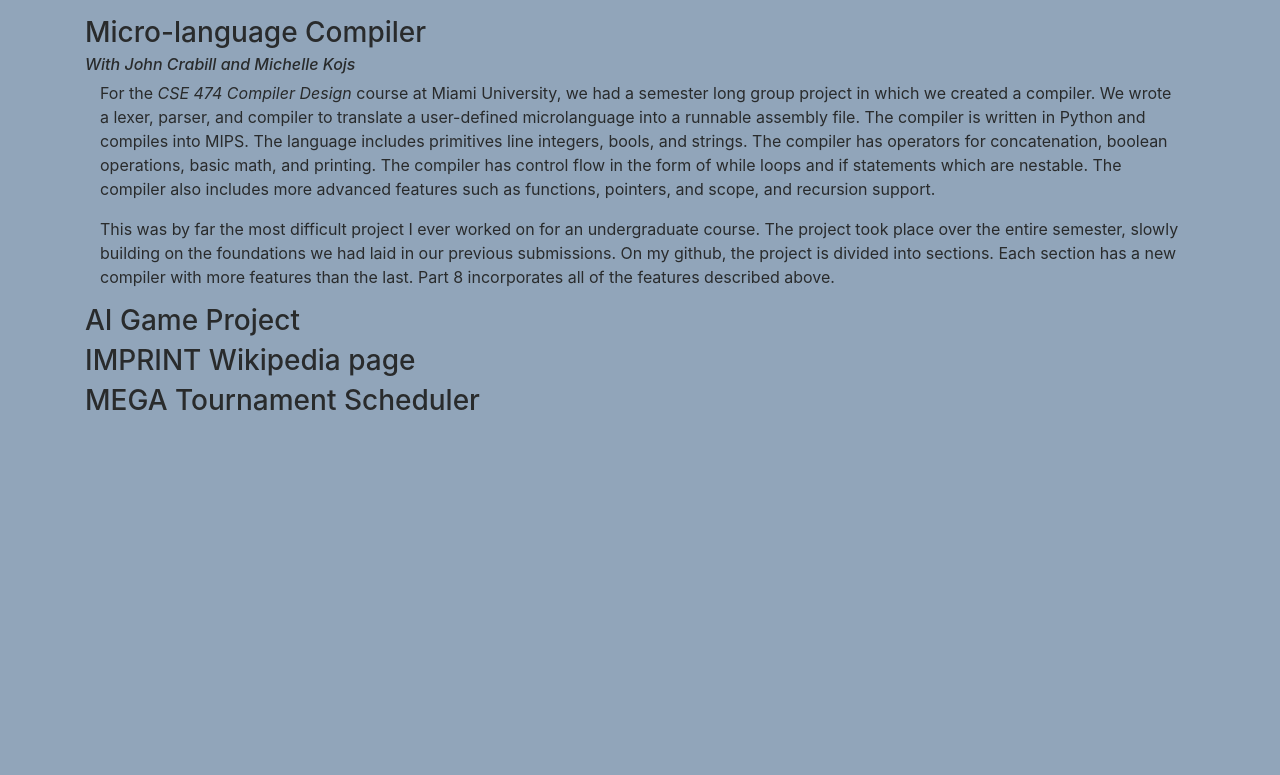
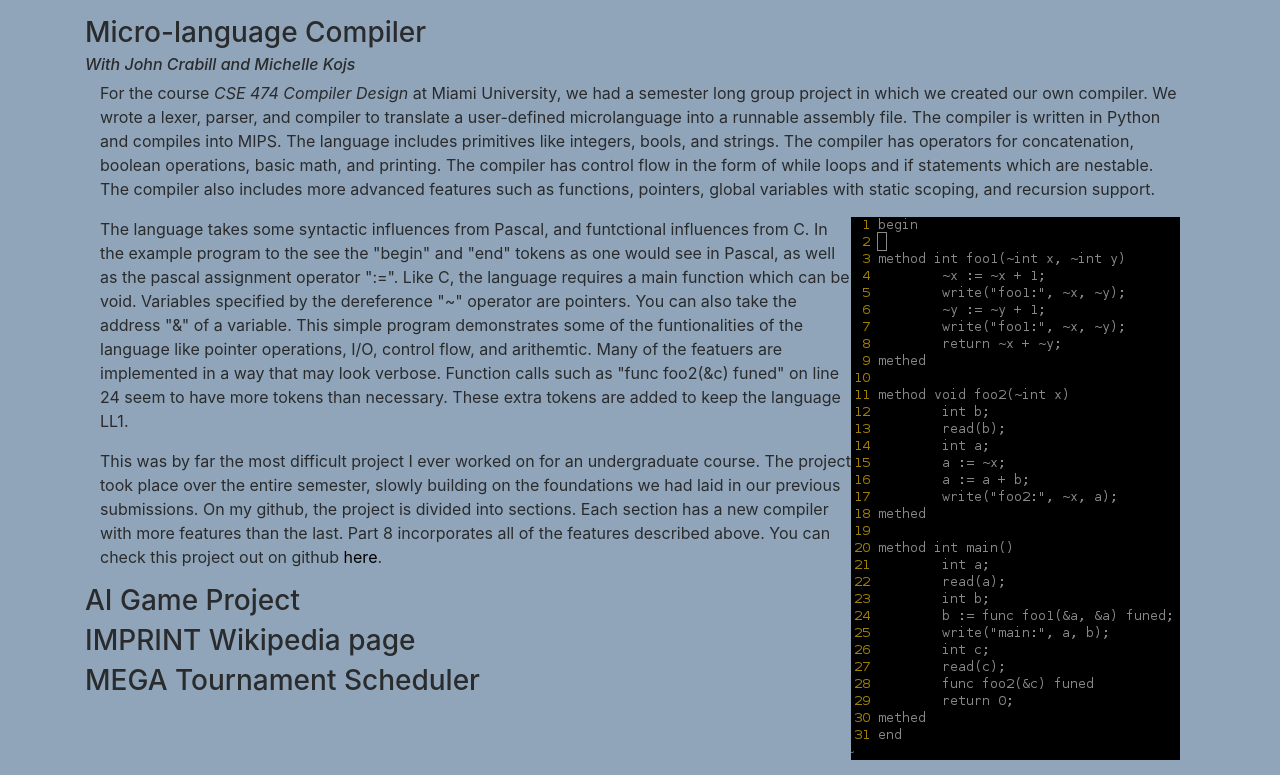
Before and after one commit to boubinjg/PersonalWebsite, a plain HTML site: page projects.html in a window 1280 px wide. Shown: the part 1346-2121 px from the top of the page. Before the commit the page ends 1841 px from the top, so only its background shows below. Drawn offline with nearby package versions, Linux system fonts and the light colour scheme; a script that the page names is missing.

Commit message:
added compilers to projects

```diff
--- a/projects.html
+++ b/projects.html
@@ -127,8 +127,13 @@
 	<h3>Micro-language Compiler</h3>
 	<h6><i>With John Crabill and Michelle Kojs</i></h6>
 	  <div class="col-md-12">
-	    <p><font size="3">For the<i> CSE 474 Compiler Design</i> course at Miami University, we had a semester long group project in which we created a compiler. We wrote a lexer, parser, and compiler to translate a user-defined microlanguage into a runnable assembly file. The compiler is written in Python and compiles into MIPS. The language includes primitives line integers, bools, and strings. The compiler has operators for concatenation, boolean operations, basic math, and printing. The compiler has control flow in the form of while loops and if statements which are nestable. The compiler also includes more advanced features such as functions, pointers, and scope, and recursion support.</p>
-	    <p>This was by far the most difficult project I ever worked on for an undergraduate course. The project took place over the entire semester, slowly building on the foundations we had laid in our previous submissions. On my github, the project is divided into sections. Each section has a new compiler with more features than the last. Part 8 incorporates all of the features described above. <font></p>
+	    <p><font size="3">For the course <i> CSE 474 Compiler Design</i> at Miami University, we had a semester long group project in which we created our own compiler. We wrote a lexer, parser, and compiler to translate a user-defined microlanguage into a runnable assembly file. The compiler is written in Python and compiles into MIPS. The language includes primitives like integers, bools, and strings. The compiler has operators for concatenation, boolean operations, basic math, and printing. The compiler has control flow in the form of while loops and if statements which are nestable. The compiler also includes more advanced features such as functions, pointers, global variables with static scoping, and recursion support.</p>
+	     <div class="pull-right" style="float: right">
+	       <img src="ProjectsImages/MLExample.png" alt="Language Example" height="543", width="329">
+	     </div>
+	<p>The language takes some syntactic influences from Pascal, and funtctional influences from C. In the example program to the see the "begin" and "end" tokens as one would see in Pascal, as well as the pascal assignment operator ":=". Like C, the language requires a main function which can be void. Variables specified by the dereference "~" operator are pointers. You can also take the address "&" of a variable. This simple program demonstrates some of the funtionalities of the language like pointer operations, I/O, control flow, and arithemtic. Many of the featuers are implemented in a way that may look verbose. Function calls such as "func foo2(&c) funed" on line 24 seem to have more tokens than necessary. These extra tokens are added to keep the language LL1.</p>
+
+	<p>This was by far the most difficult project I ever worked on for an undergraduate course. The project took place over the entire semester, slowly building on the foundations we had laid in our previous submissions. On my github, the project is divided into sections. Each section has a new compiler with more features than the last. Part 8 incorporates all of the features described above. You can check this project out on github <a href="https://github.com/boubinjg/CSE474CompilersProject">here</a>.<font></p>
 
 	  </div>
 	<h3>AI Game Project</h3>
```
Also changed, not shown: ProjectsImages/MLExample.png (added).
